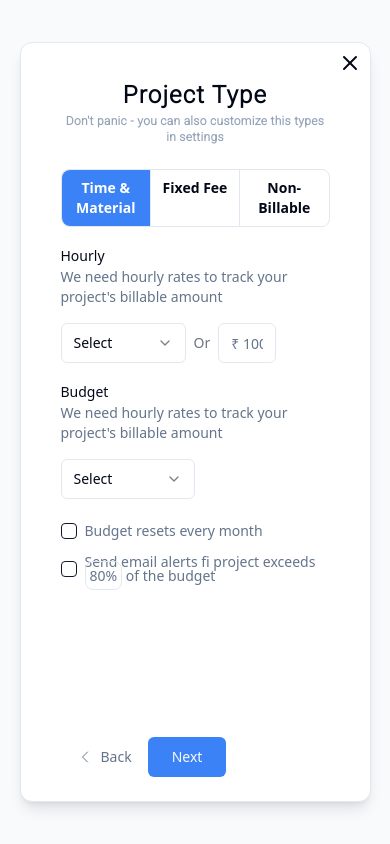
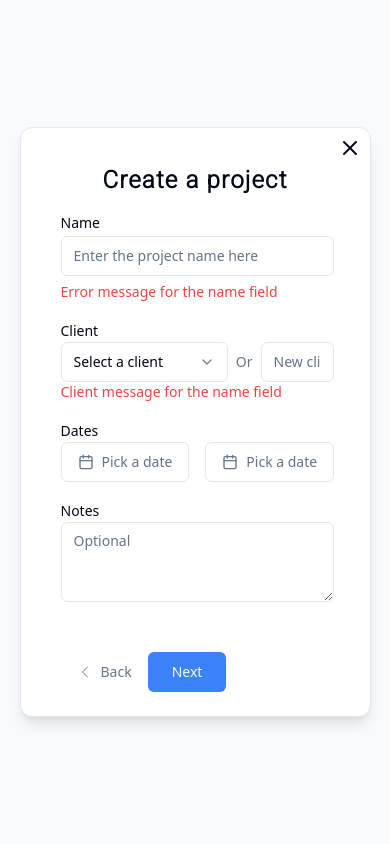
Before and after one commit to swapnilchougule00/forms, a React (Vite) app: page / in a window 390 px wide. Both pictures are taken after a click on the button "Next". Built offline with nearby package versions, Linux system fonts and the light colour scheme.

Commit message:
Added Validations

```diff
--- a/src/components/CardForm.tsx
+++ b/src/components/CardForm.tsx
@@ -1,8 +1,6 @@
 
-import { Button } from "@/components/ui/button"
 import {
   Card,
-  CardFooter,
 } from "@/components/ui/card"
 
 import { useState } from "react"
@@ -16,31 +14,14 @@ export function CardForm() {
 
   const [formSlide, setFormSlide] = useState(1)
 
-  const handleNext = () => {
-    if (formSlide < 4) {
-      setFormSlide(formSlide + 1)
-    }
-  }
-  const handleBack = () => {
-    if (formSlide > 1) {
-      setFormSlide(formSlide - 1)
-    }
-  }
   return (
-    <Card className="md:w-[35%] w-[90%]  shadow-lg p-4 h-[90%] relative">
+    <Card className="md:w-[35%] w-[90%]  shadow-lg p-4 h-[70%]  md:h-[90%] relative">
       <X className="absolute right-2 top-2" />
-      {formSlide == 1 && <CreateProject />}
-      {formSlide == 2 && <ProjectType />}
-      {formSlide == 3 && <SelectView />}
-      {formSlide == 4 && <ManageProjects />}
-      <CardFooter className="absolute bottom-0 w-[60%] flex justify-between">
-        <Button onClick={handleBack} variant="outline" className="border-none hover:bg-none gap-2 flex items-center text-slate-500">
-           <svg xmlns="http://www.w3.org/2000/svg" fill="none" viewBox="0 0 24 24" stroke-width="1.5" stroke="currentColor" className="w-4 h-4">
-          <path stroke-linecap="round" stroke-linejoin="round" d="M15.75 19.5 8.25 12l7.5-7.5" />
-        </svg>
-          Back</Button>
-        <Button onClick={handleNext} className="bg-blue-500 py-2 px-6 hover:bg-blue-600">Next</Button>
-      </CardFooter>
+      {formSlide == 1 && <CreateProject setFormSlide={setFormSlide}/>}
+      {formSlide == 2 && <ProjectType setFormSlide={setFormSlide} />}
+      {formSlide == 3 && <SelectView setFormSlide={setFormSlide} />}
+      {formSlide == 4 && <ManageProjects setFormSlide={setFormSlide}/>}
+
     </Card>
   )
 }
--- a/src/components/ProjectForms/CreateProject.tsx
+++ b/src/components/ProjectForms/CreateProject.tsx
@@ -1,5 +1,5 @@
 import {
-    CardContent, CardHeader, CardTitle,
+    CardContent, CardFooter, CardHeader, CardTitle,
 } from "@/components/ui/card"
 import { Input } from "@/components/ui/input"
 import {
@@ -12,27 +12,89 @@ import {
 import { DatePicker } from "../ui/DatePicker"
 import { Textarea } from "../ui/textarea"
 import { Label } from "../ui/label"
+import { useEffect, useState } from "react"
+import { Button } from "../ui/button"
 
-function CreateProject() {
+function CreateProject({ setFormSlide }:any ) {
+
+    const [formData, setFormData] = useState({
+        name: '',
+        client: '',
+        startDate: '',
+        endDate: '',
+    });
+
+    const [formErrors, setFormErrors] = useState({
+        name: '',
+        client: '',
+        startDate: '',
+        endDate: '',
+    });
+
+    useEffect(() => {
+        const savedFormData = localStorage.getItem('formData');
+        if (savedFormData) {
+            setFormData(JSON.parse(savedFormData));
+        }
+    }, []);
+
+    const handleInputChange = (e: any) => {
+        const { name, value } = e.target;
+
+        setFormData((prevData) => ({
+            ...prevData,
+            [name]: value,
+        }));
+    };
+
+    const handleNext = () => {
+        let isValid = true
+
+        if (!formData.name.trim()) {
+            setFormErrors((prevErrors) => ({
+                ...prevErrors,
+                name: 'Error message for the name field',
+            }))
+            isValid = false;
+        }
+
+        if (!formData.client.trim()) {
+            console.log(formData)
+            setFormErrors((prevErrors) => ({
+                ...prevErrors,
+                client: 'Client message for the name field',
+            }))
+            isValid = false;
+        }
+
+        if(isValid){
+            localStorage.setItem('formData', JSON.stringify(formData));
+            setFormSlide(2)
+        }
+    }
+
+    const handleBack = () => { setFormSlide(1) }
+
+
     return (
         <div>
             <CardHeader className="w-full text-center tracking-widest font-semibold font-roboto">
                 <CardTitle className="tracking-wider">Create a project</CardTitle>
-                {/* <CardDescription>Deploy your new project in one-click.</CardDescription> */}
             </CardHeader>
             <CardContent >
                 <form>
                     <div className="grid w-full items-center space-y-4">
                         <div className="flex flex-col space-y-1.5">
                             <Label htmlFor="name">Name</Label>
-                            <Input required id="name" placeholder="Enter the project name here" />
+                            <Input required id="name" value={formData.name} onChange={handleInputChange} name="name" placeholder="Enter the project name here" />
+                            {formErrors.name && <p className="text-red-500 text-sm">{formErrors.name}</p>}
                         </div>
                         <div>
                             <Label htmlFor="client">Client</Label>
                             <div className="flex justify-center gap-2 items-center ">
                                 <Select>
-                                    <SelectTrigger id="client">
-                                        <SelectValue placeholder="Select a client" />
+                                    <SelectTrigger name="client" value={formData.client} onChange={handleInputChange}  id="client">
+                                        <SelectValue  placeholder="Select a client" />
                                     </SelectTrigger>
                                     <SelectContent position="popper">
                                         <SelectItem value="next">Next.js</SelectItem>
@@ -42,8 +104,10 @@ function CreateProject() {
                                     </SelectContent>
                                 </Select>
                                 <p className="text-gray-500 text-sm">Or</p>
-                                <Input id="client" className="w-[40%]" placeholder="New client" />
+                                <Input id="client" name="client" value={formData.client} onChange={handleInputChange}  className="w-[40%]" placeholder="New client" />
                             </div>
+                            {formErrors.client && <p className="text-red-500 text-sm">{formErrors.client}</p>}
+
                         </div>
 
                         <div>
@@ -56,12 +120,20 @@ function CreateProject() {
 
                         <div>
                             <Label htmlFor="client">Notes</Label>
-                            <Textarea placeholder="Optional" />
+                            <Textarea placeholder="Optional" className="h-full" />
                         </div>
                     </div>
 
                 </form>
             </CardContent>
+            <CardFooter className="absolute bottom-0 w-[60%] flex justify-between">
+                <Button onClick={handleBack} variant="outline" className="border-none hover:bg-none gap-2 flex items-center text-slate-500">
+                    <svg xmlns="http://www.w3.org/2000/svg" fill="none" viewBox="0 0 24 24" stroke-width="1.5" stroke="currentColor" className="w-4 h-4">
+                        <path stroke-linecap="round" stroke-linejoin="round" d="M15.75 19.5 8.25 12l7.5-7.5" />
+                    </svg>
+                    Back</Button>
+                <Button onClick={handleNext} className="bg-blue-500 py-2 px-6 hover:bg-blue-600">Next</Button>
+            </CardFooter>
         </div>
     )
 }
--- a/src/components/ProjectForms/ManageProjects.tsx
+++ b/src/components/ProjectForms/ManageProjects.tsx
@@ -1,12 +1,20 @@
 import {
-    CardContent, CardDescription, CardHeader, CardTitle,
+    CardContent, CardDescription, CardFooter, CardHeader, CardTitle,
 } from "@/components/ui/card"
-import { useState } from "react"
+import { useEffect, useState } from "react"
+import { Button } from "../ui/button"
 
 
-function ManageProjects() {
+function ManageProjects({setFormSlide}:any) {
     const [access, setAccess] = useState('everyone')
 
+    useEffect(()=>{
+        const savedAccess = localStorage.getItem('Access')
+        savedAccess && setAccess(savedAccess)
+    },[])
+
+    const handleBack = () => { localStorage.setItem('Access',access); setFormSlide(3) }
+    const handleNext = () => {localStorage.setItem('Access',access);  setFormSlide(4) }
     return (
         <div>
             <CardHeader className="w-full text-center font-semibold font-roboto">
@@ -15,8 +23,7 @@ function ManageProjects() {
                     Don't panic -   you can also customize this view in settings</CardDescription>
             </CardHeader>
 
-            <CardContent className="space-y-6">
-
+            <CardContent className="space-y-6 flex flex-col mt-4 md:mt-0 justify-center">
                 <div  className={`${access == 'everyone' && 'border-blue-500'}  h-[90px] border-2 flex gap-4 cursor-pointer justify-center items-center px-4 p-2 rounded-lg`} onClick={() => setAccess('everyone')}>
                     <svg xmlns="http://www.w3.org/2000/svg" fill="none" viewBox="0 0 24 24" stroke-width="1.5" stroke="currentColor" className=" text-slate-400 w-10 h-10">
                         <path stroke-linecap="round" stroke-linejoin="round" d="M18 18.72a9.094 9.094 0 0 0 3.741-.479 3 3 0 0 0-4.682-2.72m.94 3.198.001.031c0 .225-.012.447-.037.666A11.944 11.944 0 0 1 12 21c-2.17 0-4.207-.576-5.963-1.584A6.062 6.062 0 0 1 6 18.719m12 0a5.971 5.971 0 0 0-.941-3.197m0 0A5.995 5.995 0 0 0 12 12.75a5.995 5.995 0 0 0-5.058 2.772m0 0a3 3 0 0 0-4.681 2.72 8.986 8.986 0 0 0 3.74.477m.94-3.197a5.971 5.971 0 0 0-.94 3.197M15 6.75a3 3 0 1 1-6 0 3 3 0 0 1 6 0Zm6 3a2.25 2.25 0 1 1-4.5 0 2.25 2.25 0 0 1 4.5 0Zm-13.5 0a2.25 2.25 0 1 1-4.5 0 2.25 2.25 0 0 1 4.5 0Z" />
@@ -24,7 +31,7 @@ function ManageProjects() {
 
                     <div className="w-[80%]">
                         <h1 className="text-xl font-semibold">Everyone</h1>
-                        <p className="text-sm text-slate-500 ">All users can now access to see it, but guest cannot access the project</p>
+                        <p className="md:text-sm text-xs text-slate-500 ">All users can now access to see it, but guest cannot access the project</p>
                     </div>
                 </div>
 
@@ -34,7 +41,7 @@ function ManageProjects() {
                     </svg>
                     <div className="w-[80%]">
                         <h1 className="text-xl font-semibold">Only admin's</h1>
-                        <p className="text-sm text-slate-500 ">Only admin's can manage everything</p>
+                        <p className="md:text-sm text-xs text-slate-500 ">Only admin's can manage everything</p>
                     </div>
                 </div>
 
@@ -44,10 +51,18 @@ function ManageProjects() {
                     </svg>
                     <div className="w-[80%]">
                         <h1 className="text-xl font-semibold">Only to specific people</h1>
-                        <p className="text-sm text-slate-500 ">Only some specific people can able to it</p>
+                        <p className="md:text-sm text-xs text-slate-500 ">Only some specific people can able to it</p>
                     </div>
                 </div>
             </CardContent>
+            <CardFooter className="absolute bottom-0 w-[60%] flex justify-between">
+                <Button onClick={handleBack} variant="outline" className="border-none hover:bg-none gap-2 flex items-center text-slate-500">
+                    <svg xmlns="http://www.w3.org/2000/svg" fill="none" viewBox="0 0 24 24" stroke-width="1.5" stroke="currentColor" className="w-4 h-4">
+                        <path stroke-linecap="round" stroke-linejoin="round" d="M15.75 19.5 8.25 12l7.5-7.5" />
+                    </svg>
+                    Back</Button>
+                <Button onClick={handleNext} className="bg-blue-500 py-2 px-6 hover:bg-blue-600">Next</Button>
+            </CardFooter>
         </div>
     )
 }
--- a/src/components/ProjectForms/ProjectType.tsx
+++ b/src/components/ProjectForms/ProjectType.tsx
@@ -1,5 +1,5 @@
 import {
-    CardContent, CardDescription, CardHeader, CardTitle,
+    CardContent, CardDescription, CardFooter, CardHeader, CardTitle,
 } from "@/components/ui/card"
 import { Input } from "@/components/ui/input"
 import {
@@ -12,9 +12,13 @@ import {
 import { Label } from "../ui/label"
 import { Checkbox } from "../ui/checkbox"
 import { useState } from "react"
+import { Button } from "../ui/button"
 
-function ProjectType() {
+function ProjectType({setFormSlide}:any) {
     const [fee , setFee] =useState(1)
+
+    const handleBack = () => { setFormSlide(1) }
+    const handleNext = () => { setFormSlide(3) }
     return (
         <div>
             <CardHeader className="w-full text-center font-semibold font-roboto">
@@ -24,17 +28,17 @@ function ProjectType() {
             </CardHeader>
             <CardContent >
                 <form >
-                    <div className=" border text-sm cursor-pointer font-semibold rounded-lg  text-center flex">
-                        <p className={`w-full ${fee ===1 &&  'bg-blue-500 text-white'}  rounded-l-lg  p-2`} onClick={()=>setFee(1)}>Time & Material</p>
-                        <p className={`w-full ${fee ===2 &&  'bg-blue-500 text-white'} border-x   p-2`} onClick={()=>setFee(2)}>Fixed Fee</p>
-                        <p className={`w-full ${fee ===3 &&  'bg-blue-500 text-white'}  rounded-r-lg  p-2`} onClick={()=>setFee(3)}>Non-Billable</p>
+                    <div className=" border md:text-sm cursor-pointer font-semibold rounded-lg text-xs  text-center flex">
+                        <p className={`w-full ${fee ===1 &&  'bg-blue-500 text-white'}  rounded-l-lg items-center justify-center flex  p-2`} onClick={()=>setFee(1)}>Time & Material</p>
+                        <p className={`w-full ${fee ===2 &&  'bg-blue-500 text-white'} border-x items-center justify-center flex  p-2`} onClick={()=>setFee(2)}>Fixed Fee</p>
+                        <p className={`w-full ${fee ===3 &&  'bg-blue-500 text-white'}  rounded-r-lg items-center justify-center flex  p-2`} onClick={()=>setFee(3)}>Non-Billable</p>
                     </div>
                     <div className="grid w-full items-center gap-4 mt-4">
                         <div>
                             <Label htmlFor="client">Hourly</Label>
                             <p className="text-sm text-slate-500">We need hourly rates to track your project's billable amount </p>
                         </div>
-                        <div className="flex justify-center w-[80%] gap-2 items-center ">
+                        <div className="flex justify-center w-full md:w-[80%] gap-2 items-center ">
                             <Select>
                                 <SelectTrigger id="client">
                                     <SelectValue placeholder="Select " />
@@ -52,7 +56,7 @@ function ProjectType() {
                             <Label htmlFor="client">Budget</Label>
                             <p className="text-sm text-slate-500">We need hourly rates to track your project's billable amount </p>
                         </div>
-                        <div className="flex justify-center w-[50%] gap-2 items-center ">
+                        <div className="flex justify-center w-[60%] md:w-[50%] gap-2 items-center ">
                             <Select>
                                 <SelectTrigger id="client">
                                     <SelectValue placeholder="Select " />
@@ -64,18 +68,18 @@ function ProjectType() {
                                 </SelectContent>
                             </Select>
                         </div>
-                        <div className="flex items-center mt-2 space-x-2">
-                            <Checkbox id="terms" />
+                        <div className="flex items-center mt-2 text-xs space-x-2">
+                            <Checkbox id="budget" />
                             <Label
-                                htmlFor="terms"
+                                htmlFor="budget"
                                 className="text-sm text-slate-500 font-medium leading-none peer-disabled:cursor-not-allowed peer-disabled:opacity-70">
                                 Budget resets every month
                             </Label>
                         </div>
                         <div className="flex items-center space-x-2">
-                            <Checkbox id="terms" />
+                            <Checkbox id="email" />
                             <Label
-                                htmlFor="terms"
+                                htmlFor="email"
                                 className="text-sm text-slate-500 font-medium leading-none peer-disabled:cursor-not-allowed peer-disabled:opacity-70">
                                 Send email alerts fi project exceeds <span className="p-1 border rounded-lg">80%</span> of the budget
                             </Label>
@@ -83,6 +87,14 @@ function ProjectType() {
                     </div>
                 </form>
             </CardContent>
+            <CardFooter className="absolute bottom-0 w-[60%] flex justify-between">
+                <Button onClick={handleBack} variant="outline" className="border-none hover:bg-none gap-2 flex items-center text-slate-500">
+                    <svg xmlns="http://www.w3.org/2000/svg" fill="none" viewBox="0 0 24 24" stroke-width="1.5" stroke="currentColor" className="w-4 h-4">
+                        <path stroke-linecap="round" stroke-linejoin="round" d="M15.75 19.5 8.25 12l7.5-7.5" />
+                    </svg>
+                    Back</Button>
+                <Button onClick={handleNext} className="bg-blue-500 py-2 px-6 hover:bg-blue-600">Next</Button>
+            </CardFooter>
         </div>
     )
 }
--- a/src/components/ProjectForms/SelectView.tsx
+++ b/src/components/ProjectForms/SelectView.tsx
@@ -1,11 +1,22 @@
 import {
-    CardContent, CardDescription, CardHeader, CardTitle,
+    CardContent, CardDescription, CardFooter, CardHeader, CardTitle,
 } from "@/components/ui/card"
-import { useState } from "react"
+import { useEffect, useState } from "react"
+import { Button } from "../ui/button"
 
 
-function SelectView() {
-    const [view ,setView] = useState('list')
+function SelectView({setFormSlide}:any) {
+    const [view, setView] = useState('list')
+
+    useEffect(()=>{
+        const savedView = localStorage.getItem('view')
+        savedView && setView(savedView)
+    },[])
+
+    const handleBack = () => {
+         setFormSlide(2) }
+    const handleNext = () => { localStorage.setItem('view' ,view); setFormSlide(4) }
+
     return (
         <div>
             <CardHeader className="w-full text-center font-semibold font-roboto">
@@ -14,21 +25,29 @@ function SelectView() {
                     you can also customize this view in settings</CardDescription>
             </CardHeader>
 
-            <CardContent className="flex font-semibold text-slate-400 gap-4">
-                <div className="w-full cursor-pointer text-center" onClick={()=>setView('list')}>
+            <CardContent className="flex mt-4 md:mt-0 font-semibold text-slate-400 gap-4">
+                <div className="w-full cursor-pointer text-center" onClick={() => setView('list')}>
                     <div className={`${view === 'list' && 'border-blue-500 text-black'}  border-2 flex flex-col justify-center items-center p-4 rounded-lg`}>
                         <img src="https://img.icons8.com/?size=100&id=8x85EzJNs1Dl&format=png" alt="list" />
                     </div>
                     <h1 className={`${view == 'list' && 'text-black'}`}>List</h1>
                 </div>
-                <div className="w-full cursor-pointer text-center"  onClick={()=>setView('board')}>
-                <div className={`${view === 'board' && 'border-blue-500 !text-black'}  border-2 flex flex-col justify-center items-center p-4 rounded-lg`}>
+                <div className="w-full cursor-pointer text-center" onClick={() => setView('board')}>
+                    <div className={`${view === 'board' && 'border-blue-500 !text-black'}  border-2 flex flex-col justify-center items-center p-4 rounded-lg`}>
                         <img src="https://img.icons8.com/?size=100&id=8x85EzJNs1Dl&format=png" alt="Board" />
                     </div>
                     <h1 className={`${view == 'board' && 'text-black'}`}>Board</h1>
                 </div>
 
             </CardContent>
+            <CardFooter className="absolute bottom-0 w-[60%] flex justify-between">
+                <Button onClick={handleBack} variant="outline" className="border-none hover:bg-none gap-2 flex items-center text-slate-500">
+                    <svg xmlns="http://www.w3.org/2000/svg" fill="none" viewBox="0 0 24 24" stroke-width="1.5" stroke="currentColor" className="w-4 h-4">
+                        <path stroke-linecap="round" stroke-linejoin="round" d="M15.75 19.5 8.25 12l7.5-7.5" />
+                    </svg>
+                    Back</Button>
+                <Button onClick={handleNext} className="bg-blue-500 py-2 px-6 hover:bg-blue-600">Next</Button>
+            </CardFooter>
         </div>
     )
 }
```
